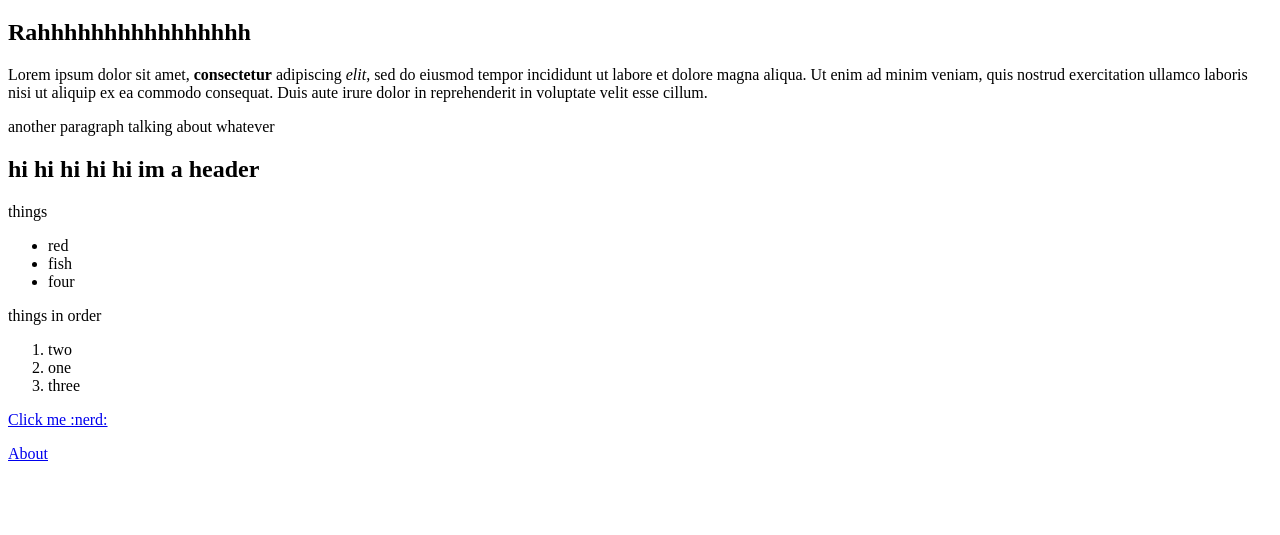
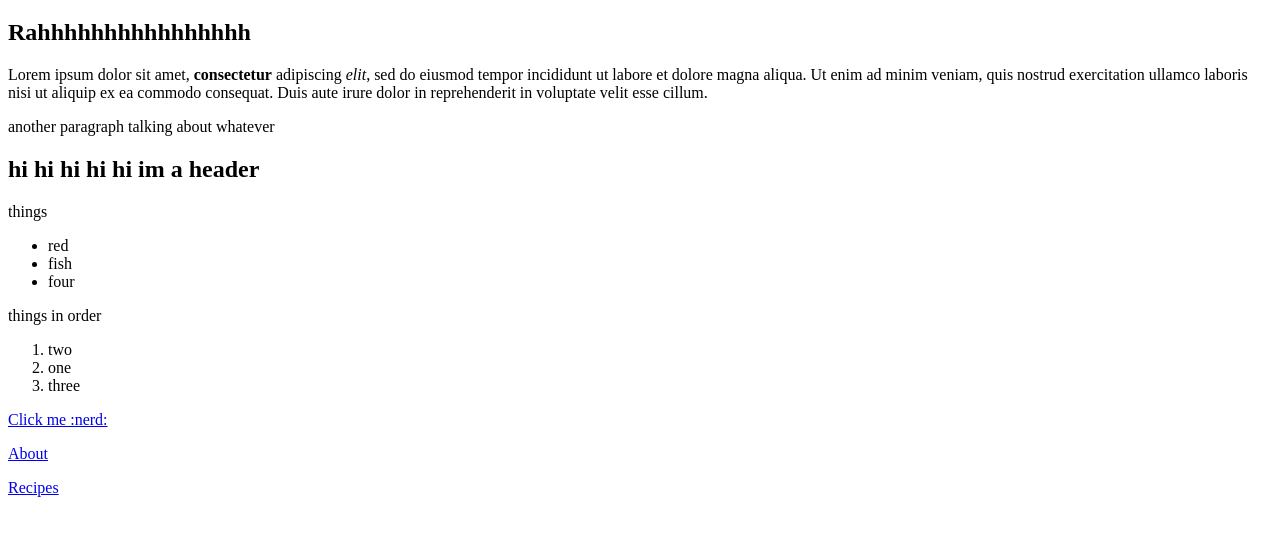
Before and after one commit to nyan-ko/odin-project-practice, a plain HTML site: page index.html in a window 1280 px wide. Shown: the part 61-596 px from the top of the page. Drawn offline with Linux system fonts and the light colour scheme.

Commit message:
Link recipe site on index.html

```diff
--- a/index.html
+++ b/index.html
@@ -36,5 +36,9 @@
             <a href="pages/about.html">About</a>
         </p>
 
+        <p>
+            <a href="pages/recipe-project/recipe-index.html">Recipes</a>
+        </p>
+
     </body>
 </html>
```
